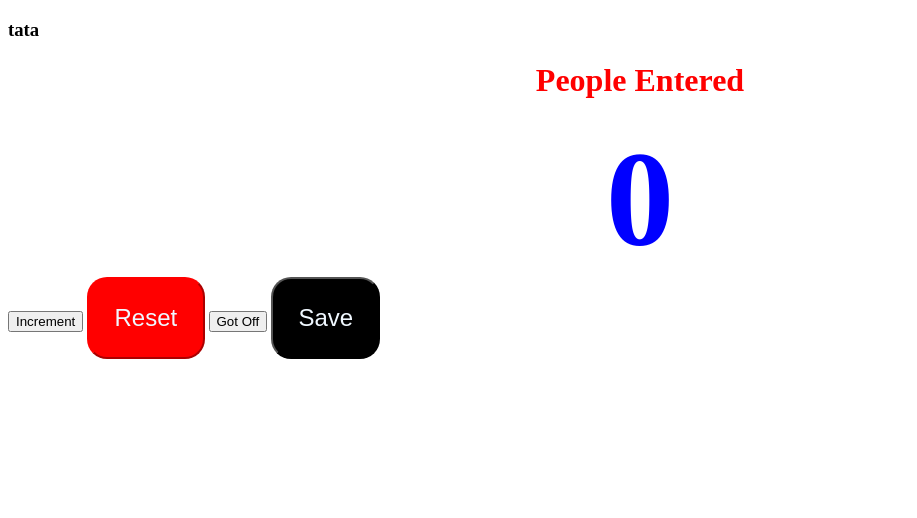
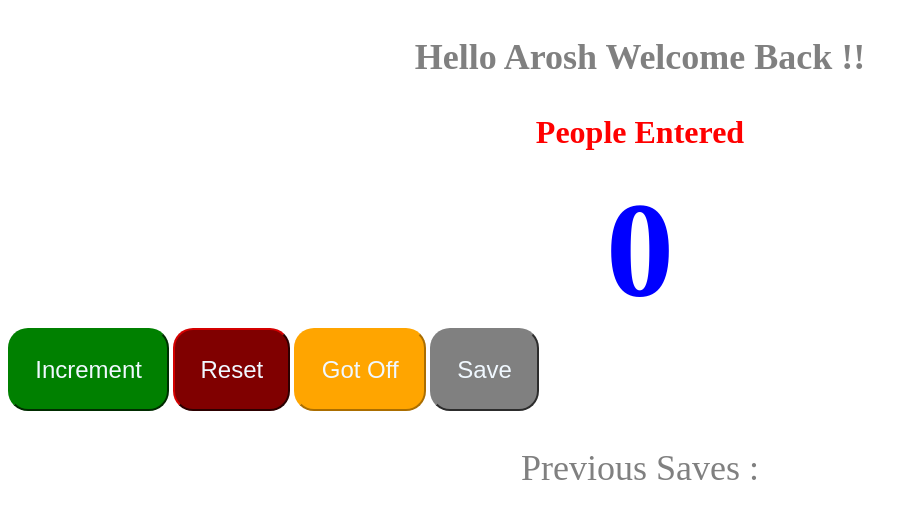
Before and after one commit to aroshjayamanne/PassengerCounterApp, a plain HTML site: page index.html in a window 1280 px wide. Shown: the whole page, without its empty margins (0-917 px from the left). Drawn offline with Linux system fonts and the light colour scheme.

Commit message:
New Feature: Previous Count

```diff
--- a/index.html
+++ b/index.html
@@ -8,7 +8,7 @@
     <title>Document</title>
 </head>
 <body>
-    <h3 id="welcome-el" onload="welcome()"></h3>
+    <h3 id="topmsg"></h3>
     <h1>People Entered</h1>
     <h2 id="yo">0</h2>
 
@@ -16,6 +16,9 @@
     <button id="reset" onclick="reset()">Reset</button>
     <button id="off" onclick="off()">Got Off</button>
     <button id="save" onclick="save()">Save</button>
+
+    <p id="save-el">Previous Saves : </p>
+
     <script src="main.js">
             </script>
 </body>
--- a/main.js
+++ b/main.js
@@ -54,7 +54,7 @@
 
 let count = 0
 function increment() {
-    	count = count +1
+    	count += 1
         document.getElementById("yo").innerText = count
 }
 
@@ -65,7 +65,7 @@ function reset() {
 
 function off() {
     if (count > 0) {
-        count = count -1
+        count -= 1
         document.getElementById("yo").innerText = count
       }
       else {
@@ -73,20 +73,16 @@ function off() {
       }
 }
 
-// function save() {
-//     console.log(count)
-// }
 
-let welcomeEl = document.getElementById("welcome-el")
-let name = "Arosh "
-let greeting = "Welcome to the passenger count app!!"
-let emoji = ' tata'
-welcomeEl.innerText = welcomeEl.innerText + "tata"
 
-// }
+function save() {
+       let saveEl  = document.getElementById("save-el")
+       let text = count + " - "
+       saveEl.innerText += text
+}
 
-// let name = 'Arosh'
-// let greeting = 'Hi, My name is '
+let top_message = document.getElementById("topmsg")
+let namee = "Hello Arosh"
+let greet = " Welcome Back !!"
 
-// let myGreeting = greeting + name
-// console.log(myGreeting)
+top_message.innerText =  namee + greet
--- a/styles.css
+++ b/styles.css
@@ -11,7 +11,7 @@ h2 {
     margin: 0%;
 }
 
-#inc {
+#increment-btn {
     background-color: green;
     color:aliceblue;
     padding: 2%;
@@ -23,18 +23,18 @@ h2 {
 }
 
 #reset {
-    background-color: red;
+    background-color: maroon;
     color:aliceblue;
     padding: 2%;
     border-radius: 20px;
-    border-color: red;
+    border-color: maroon;
     font-size: 24px;
     align-self: center;
 
 
 }
 
-#gotOff {
+#off {
     background-color:orange;
     color:aliceblue;
     padding: 2%;
@@ -45,12 +45,24 @@ h2 {
 }
 
 #save {
-    background-color:black;
+    background-color:grey;
     color:aliceblue;
     padding: 2%;
     border-radius: 20px;
-    border-color: black;
+    border-color: gray;
     font-size: 24px;
     align-self: center;
     align-content: center;
 }
+
+#topmsg {
+    font-size: 36px;
+    text-align: center;
+    color: grey;
+}
+
+#save-el {
+    font-size: 36px;
+    text-align: center;
+    color: grey;
+}
```
